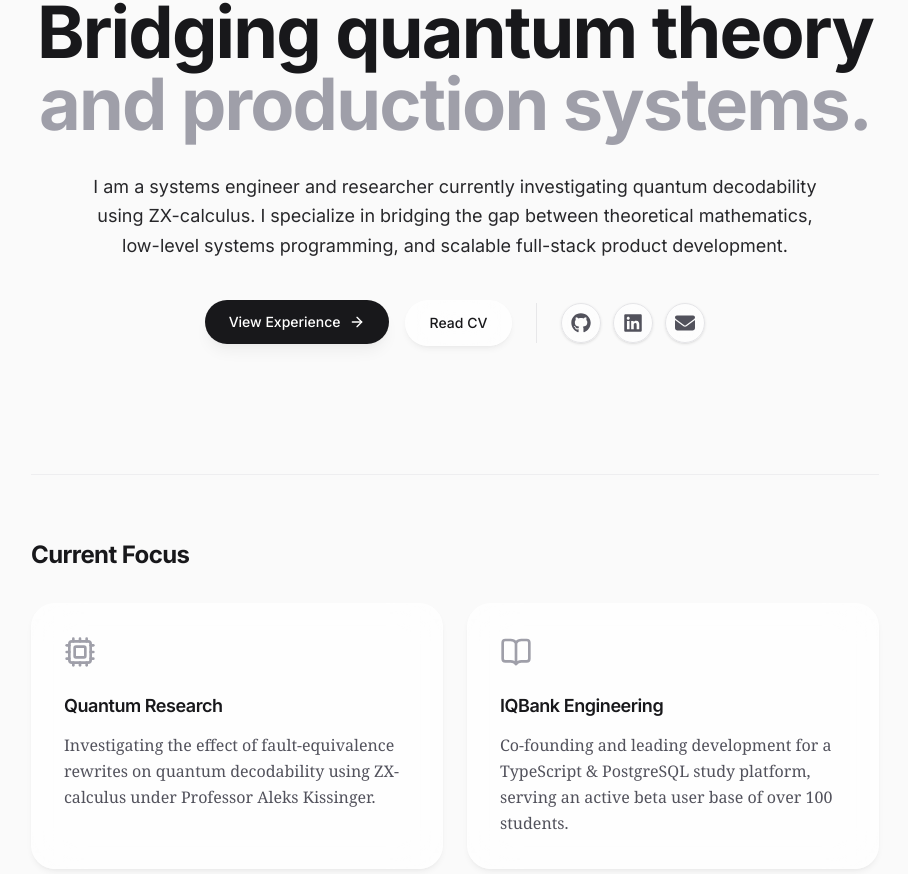
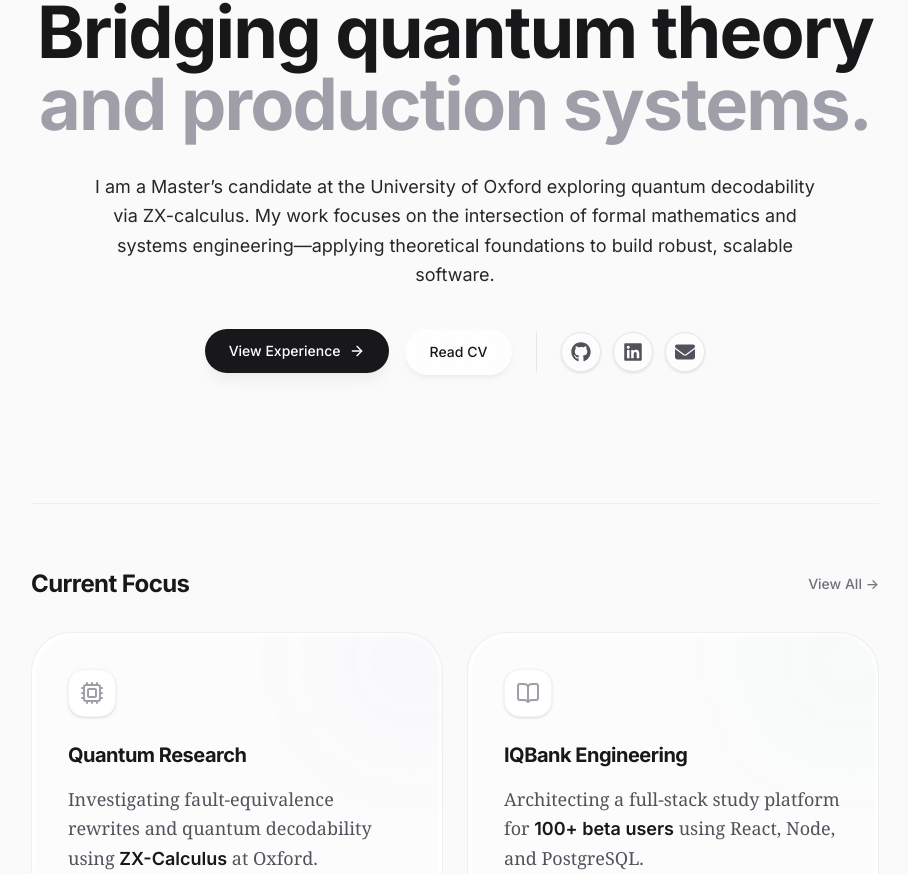
Before and after one commit to lance1416/portfolio, a React (Vite) app: page / in a window 1280 px wide. Shown: the part 242-1116 px from the top of the page, without its empty margins (185-1093 px from the left). Built offline with nearby package versions, Linux system fonts and the light colour scheme.

Commit message:
feat: improve styling

```diff
--- a/src/components/ExperienceRow.tsx
+++ b/src/components/ExperienceRow.tsx
@@ -1,13 +1,13 @@
 import { motion, type Variants } from 'framer-motion';
 import { ArrowUpRight } from 'lucide-react';
-import { SkillPill } from '@/components/SkillPill';
 import type { ExperienceItem } from '@/data/experience';
+import { SkillPill } from './SkillPill';
 
 const rowVariants: Variants = {
-  hidden: { opacity: 0, y: 20 },
+  hidden: { opacity: 0, x: -20 },
   show: {
     opacity: 1,
-    y: 0,
+    x: 0,
     transition: { type: 'spring', stiffness: 300, damping: 24 },
   },
 };
@@ -16,55 +16,87 @@ export function ExperienceRow({ job }: { job: ExperienceItem }) {
   return (
     <motion.article
       variants={rowVariants}
-      className="group relative grid grid-cols-1 md:grid-cols-4 gap-4 md:gap-8 transition-all duration-500 md:hover:!opacity-100 md:group-hover/list:opacity-30"
+      className="group/item relative flex gap-6 md:gap-8 transition-all duration-500 md:hover:opacity-100! md:group-hover/list:opacity-40"
     >
-      {/* Liquid Glass Background */}
-      <div className="absolute -inset-x-6 -inset-y-6 z-0 hidden rounded-[2rem] glass opacity-0 transition-all duration-500 group-hover:opacity-100 group-hover:scale-100 scale-95 md:block" />
+      {/* 1. The Timeline Node */}
+      <div className="relative z-20 mt-4 flex h-10 w-10 shrink-0 items-center justify-center rounded-full bg-zinc-50 dark:bg-zinc-950 md:mt-6 md:h-12 md:w-12">
+        {/* The Dot */}
+        <div
+          className="h-2.5 w-2.5 rounded-full ring-4 ring-zinc-50 transition-transform duration-500 group-hover/item:scale-150 dark:ring-zinc-950"
+          style={{ backgroundColor: job.isActive ? job.color : '#a1a1aa' }}
+        />
 
-      {/* Left Column: Dates & Company */}
-      <div className="z-10 md:col-span-1 pt-1">
-        <p className="text-sm font-semibold tracking-widest text-zinc-400 dark:text-zinc-500 uppercase">
-          {job.period}
-        </p>
+        {/* The New Soft Pulse (Replaces the old animate-ping div) */}
+        {job.isActive && (
+          <motion.div
+            className="absolute inset-0 rounded-full"
+            style={{ backgroundColor: job.color }}
+            animate={{ scale: [1, 2.5], opacity: [0.3, 0] }}
+            transition={{
+              duration: 2.5,
+              repeat: Infinity,
+              ease: 'easeOut',
+            }}
+          />
+        )}
+      </div>
 
-        {/* Conditional rendering for the company link */}
+      {/* 2. The Content Card */}
+      <div className="relative flex-1 overflow-hidden rounded-4xl border border-transparent p-6 transition-all duration-500 group-hover/item:border-zinc-200/60 group-hover/item:bg-white/40 group-hover/item:shadow-apple dark:group-hover/item:border-zinc-700/50 dark:group-hover/item:bg-zinc-900/40 md:p-8">
+        {/* The Constrained Aura Glow (Only visible on hover) */}
+        <div
+          className="absolute -right-20 -top-20 z-0 h-64 w-64 rounded-full blur-[100px] opacity-0 transition-opacity duration-700 group-hover/item:opacity-20 pointer-events-none"
+          style={{ backgroundColor: job.color || '#71717a' }}
+        />
+
+        <div className="relative z-10 flex flex-col gap-4">
+          {/* Header: Role, Company & Period */}
+          <div className="flex flex-col justify-between gap-4 sm:flex-row sm:items-start">
+            <div>
+              <h3 className="text-xl font-bold tracking-tight text-zinc-900 dark:text-zinc-50">
+                {job.role}
+              </h3>
+
+              {/* Company with Link */}
               {job.link ? (
                 <a
                   href={job.link}
                   target="_blank"
                   rel="noopener noreferrer"
-            className="group/link mt-2 md:mt-4 inline-flex items-center gap-1 font-medium text-zinc-900 dark:text-zinc-100 transition-colors hover:text-zinc-600 dark:hover:text-zinc-300"
+                  className="group/link mt-2 inline-flex items-center gap-1 font-medium text-zinc-600 transition-colors hover:text-zinc-900 dark:text-zinc-400 dark:hover:text-zinc-100"
                 >
                   {job.company}
                   <ArrowUpRight className="h-3.5 w-3.5 transition-transform group-hover/link:-translate-y-0.5 group-hover/link:translate-x-0.5" />
                 </a>
               ) : (
-          <p className="mt-2 font-medium text-zinc-900 dark:text-zinc-100 md:mt-4 transition-colors group-hover:text-black dark:group-hover:text-white">
+                <p className="mt-2 font-medium text-zinc-600 dark:text-zinc-400">
                   {job.company}
                 </p>
               )}
             </div>
 
-      {/* Right Column: Role, Description, Skills */}
-      <div className="z-10 md:col-span-3">
-        {/* Role Title (High contrast Zinc instead of purple) */}
-        <h3 className="text-xl font-bold tracking-tight text-zinc-800 dark:text-zinc-200 transition-colors duration-300 group-hover:text-zinc-950 dark:group-hover:text-white">
-          {job.role}
-        </h3>
+            {/* Period encapsulated in a sleek badge */}
+            <div className="shrink-0">
+              <span className="inline-flex rounded-full border border-zinc-200/60 bg-white/50 px-3 py-1 text-xs font-semibold tracking-widest text-zinc-500 uppercase dark:border-zinc-700/50 dark:bg-zinc-800/50 dark:text-zinc-400">
+                {job.period}
+              </span>
+            </div>
+          </div>
 
-        {/* Bullet Points */}
+          {/* Description */}
           <ul className="mt-4 space-y-4 text-zinc-600 dark:text-zinc-400">
             {job.description.map((point, index) => (
               // biome-ignore lint/suspicious/noArrayIndexKey: pre-defined, does not change dynamically
               <li key={index} className="flex items-start gap-4">
                 <svg
-                className="mt-2.5 h-1.5 w-1.5 shrink-0 fill-zinc-300 dark:fill-zinc-700 transition-colors duration-300 group-hover:fill-zinc-500 dark:group-hover:fill-zinc-400"
+                  className="mt-2.5 h-1.5 w-1.5 shrink-0 transition-colors duration-300"
                   viewBox="0 0 6 6"
-                aria-hidden="true"
+                  style={{ fill: job.isActive ? job.color : '#d4d4d8' }}
                 >
+                  <title>{job.isActive ? 'Active Role' : 'Past Role'}</title>
                   <circle cx="3" cy="3" r="3"></circle>
                 </svg>
-              <span className="leading-relaxed transition-colors duration-300 group-hover:text-zinc-800 dark:group-hover:text-zinc-200">
+                <span className="leading-relaxed group-hover/item:text-zinc-800 dark:group-hover/item:text-zinc-200 transition-colors">
                   {point}
                 </span>
               </li>
@@ -72,10 +104,11 @@ export function ExperienceRow({ job }: { job: ExperienceItem }) {
           </ul>
 
           {/* Skills */}
-        <div className="mt-8 flex flex-wrap gap-2">
+          <div className="mt-6 flex flex-wrap gap-2">
             {job.skills.map((skill) => (
-            <SkillPill key={skill} skill={skill} />
+              <SkillPill key={skill} skill={skill} activeColor={job.color} />
             ))}
+          </div>
         </div>
       </div>
     </motion.article>
--- a/src/components/ResearchComponents.tsx
+++ b/src/components/ResearchComponents.tsx
@@ -3,47 +3,107 @@ import { Award, GraduationCap } from 'lucide-react';
 import type { AwardItem, EducationItem } from '@/data/research';
 
 export const itemVariants: Variants = {
-  hidden: { opacity: 0, y: 20 },
+  hidden: { opacity: 0, x: -20 },
   show: {
     opacity: 1,
-    y: 0,
+    x: 0,
     transition: { type: 'spring', stiffness: 300, damping: 24 },
   },
 };
 
 export function EducationCard({ item }: { item: EducationItem }) {
+  const accentColor = item.color || '#71717a';
+
   return (
     <motion.article
       variants={itemVariants}
-      className="group relative flex h-full flex-col justify-between rounded-3xl border border-zinc-200 bg-white/50 p-8 transition-all duration-500 md:hover:!opacity-100 md:group-hover/grid:opacity-40 dark:border-zinc-800 dark:bg-zinc-900/30"
+      className="group/item relative flex gap-6 md:gap-8 transition-all duration-500 md:hover:opacity-100! md:group-hover/list:opacity-40"
     >
-      {/* Liquid Glass Background */}
-      <div className="absolute -inset-x-2 -inset-y-2 z-0 hidden rounded-[2.5rem] glass opacity-0 transition-all duration-500 group-hover:opacity-100 group-hover:scale-100 scale-95 md:block" />
+      {/* 1. The Timeline Node (Unchanged) */}
+      <div className="relative z-20 mt-4 flex h-10 w-10 shrink-0 items-center justify-center rounded-full bg-zinc-50 dark:bg-zinc-950 md:mt-6 md:h-12 md:w-12">
+        <div
+          className="h-2.5 w-2.5 rounded-full ring-4 ring-zinc-50 transition-transform duration-500 group-hover/item:scale-150 dark:ring-zinc-950"
+          style={{ backgroundColor: item.isActive ? accentColor : '#a1a1aa' }}
+        />
+        {item.isActive && (
+          <motion.div
+            className="absolute inset-0 rounded-full"
+            style={{ backgroundColor: accentColor }}
+            animate={{ scale: [1, 2.5], opacity: [0.3, 0] }}
+            transition={{ duration: 2.5, repeat: Infinity, ease: 'easeOut' }}
+          />
+        )}
+      </div>
 
-      <div className="z-10 relative">
-        <GraduationCap className="mb-6 h-8 w-8 text-zinc-400 transition-colors group-hover:text-zinc-900 dark:text-zinc-600 dark:group-hover:text-zinc-100" />
-        <h3 className="text-xl font-bold text-zinc-900 dark:text-zinc-50">
+      {/* 2. The Content Card */}
+      <div className="relative flex-1 overflow-hidden rounded-4xl border border-transparent p-6 transition-all duration-500 group-hover/item:border-zinc-200/60 group-hover/item:bg-white/40 group-hover/item:shadow-apple dark:group-hover/item:border-zinc-700/50 dark:group-hover/item:bg-zinc-900/40 md:p-8">
+        {/* Constrained Aura Glow */}
+        <div
+          className="absolute -right-20 -top-20 z-0 h-64 w-64 rounded-full blur-[100px] opacity-0 transition-opacity duration-700 group-hover/item:opacity-20 pointer-events-none"
+          style={{ backgroundColor: accentColor }}
+        />
+
+        <div className="relative z-10 flex flex-col gap-6">
+          {/* Header Layout: Left (Text) vs Right (Seal & Date) */}
+          <div className="flex flex-col justify-between gap-8 sm:flex-row sm:items-start">
+            {/* Left: Cap, Institution, Degree */}
+            <div className="flex-1">
+              <GraduationCap
+                className="mb-5 h-6 w-6 text-zinc-400 transition-colors duration-500 group-hover/item:text-(--accent)!"
+                style={{ '--accent': accentColor } as React.CSSProperties}
+              />
+              <h3 className="text-2xl font-bold tracking-tight text-zinc-900 dark:text-zinc-50 transition-colors duration-300">
                 {item.institution}
               </h3>
-        <p className="mt-2 text-sm font-medium text-zinc-500 dark:text-zinc-400">
+              <p className="mt-2 text-lg font-medium text-zinc-600 dark:text-zinc-400">
                 {item.degree}
-        </p>
-        <p className="mt-1 text-xs font-semibold tracking-widest text-zinc-400 uppercase">
-          {item.period}
               </p>
             </div>
 
-      <ul className="z-10 relative mt-8 space-y-3 text-sm text-zinc-600 dark:text-zinc-400">
+            {/* Right: Date Badge & Large Coat of Arms */}
+            <div className="flex shrink-0 flex-row sm:flex-col items-center sm:items-end justify-between sm:justify-start gap-6 w-full sm:w-auto">
+              {/* Date Badge */}
+              <span className="inline-flex rounded-full border border-zinc-200/60 bg-white/50 px-3 py-1 text-xs font-semibold tracking-widest text-zinc-500 uppercase dark:border-zinc-700/50 dark:bg-zinc-800/50 dark:text-zinc-400">
+                {item.period}
+              </span>
+
+              {/* Scaled-up Coat of Arms */}
+              {item.logoUrl && (
+                <img
+                  src={item.logoUrl}
+                  alt={`${item.institution} Coat of Arms`}
+                  // Scaled up to h-16/w-16 on mobile, h-20/w-20 on desktop
+                  className="h-16 w-16 object-contain grayscale opacity-30 transition-all duration-700 group-hover/item:scale-110 group-hover/item:grayscale-0 group-hover/item:opacity-100 sm:h-20 sm:w-20"
+                />
+              )}
+            </div>
+          </div>
+
+          {/* Details List */}
+          <ul className="mt-2 space-y-4 text-zinc-600 dark:text-zinc-400">
             {item.details.map((detail, i) => (
               // biome-ignore lint/suspicious/noArrayIndexKey: pre-defined, does not change dynamically
-          <li key={i} className="flex items-start gap-3">
-            <span className="mt-2 h-1 w-1 shrink-0 rounded-full bg-zinc-300 transition-colors group-hover:bg-zinc-500 dark:bg-zinc-700 dark:group-hover:bg-zinc-500" />
-            <span className="leading-relaxed transition-colors group-hover:text-zinc-800 dark:group-hover:text-zinc-200">
+              <li key={i} className="flex items-start gap-4">
+                <svg
+                  className="mt-2.5 h-1.5 w-1.5 shrink-0 transition-colors duration-300"
+                  viewBox="0 0 6 6"
+                  style={{ fill: item.isActive ? accentColor : '#d4d4d8' }}
+                >
+                  <title>
+                    {item.isActive
+                      ? 'Current Academic Pursuit'
+                      : 'Past Academic Pursuit'}
+                  </title>
+                  <circle cx="3" cy="3" r="3"></circle>
+                </svg>
+                <span className="leading-relaxed transition-colors group-hover/item:text-zinc-800 dark:group-hover/item:text-zinc-200">
                   {detail}
                 </span>
               </li>
             ))}
           </ul>
+        </div>
+      </div>
     </motion.article>
   );
 }
--- a/src/data/experience.ts
+++ b/src/data/experience.ts
@@ -6,8 +6,9 @@ export interface ExperienceItem {
   link?: string;
   description: string[];
   skills: string[];
+  color?: string;
+  isActive?: boolean;
 }
-
 export const experienceData: ExperienceItem[] = [
   {
     id: 'iqbank',
@@ -29,6 +30,8 @@ export const experienceData: ExperienceItem[] = [
       'Prisma',
       'System Architecture',
     ],
+    isActive: true,
+    color: '#3b5fb2',
   },
   {
     id: 'uoft-ta',
@@ -47,5 +50,6 @@ export const experienceData: ExperienceItem[] = [
       'Technical Writing',
       'Mentorship',
     ],
+    color: '#1E3765',
   },
 ];
--- a/src/data/projects.ts
+++ b/src/data/projects.ts
@@ -15,6 +15,7 @@ export interface ProjectItem {
   description: string[];
   skills: string[];
   imageUrl?: string;
+  color?: string;
 }
 
 export const projectsData: ProjectItem[] = [
@@ -23,6 +24,7 @@ export const projectsData: ProjectItem[] = [
     title: 'KidneyOS',
     subtitle: 'Rust-Based Toy Operating System',
     year: '2024',
+    color: '#d34516',
     imageUrl: 'projects/kidney-os.png',
     description: [
       'Took sole ownership of the complete storage subsystem beneath the VFS layer in a from-scratch Rust OS kernel.',
@@ -48,6 +50,7 @@ export const projectsData: ProjectItem[] = [
     title: 'Evogami',
     subtitle: 'Multidisciplinary Game Design Project',
     year: '2024',
+    color: '#fa5c5c',
     imageUrl: 'projects/evogami.png',
     description: [
       'Co-led a 13-person multidisciplinary team—CS students, music composers, and game designers—through the full development lifecycle of an original game.',
--- a/src/pages/Home.tsx
+++ b/src/pages/Home.tsx
@@ -55,10 +55,10 @@ export default function Home() {
           variants={itemVariants}
           className="mx-auto mt-8 prose-academic"
         >
-          I am a systems engineer and researcher currently investigating quantum
-          decodability using ZX-calculus. I specialize in bridging the gap
-          between theoretical mathematics, low-level systems programming, and
-          scalable full-stack product development.
+          I am a Master’s candidate at the University of Oxford exploring
+          quantum decodability via ZX-calculus. My work focuses on the
+          intersection of formal mathematics and systems engineering—applying
+          theoretical foundations to build robust, scalable software.
         </motion.p>
 
         <motion.div
@@ -113,42 +113,72 @@ export default function Home() {
         variants={itemVariants}
         className="mt-32 border-t border-zinc-200/50 pt-16 dark:border-zinc-800/50"
       >
+        <div className="flex items-center justify-between mb-8">
           <h2 className="text-2xl font-bold tracking-tight text-zinc-900 dark:text-zinc-50">
             Current Focus
           </h2>
+          <Link
+            to="/experience"
+            className="text-sm font-medium text-zinc-500 hover:text-zinc-900 dark:hover:text-zinc-100 transition-colors"
+          >
+            View All →
+          </Link>
+        </div>
 
-        <div className="mt-8 grid gap-6 sm:grid-cols-2">
-          {/* Highlight 1 */}
+        <div className="grid gap-6 sm:grid-cols-2">
+          {/* Highlight Card 1 */}
           <motion.div
-            whileHover={{ y: -5, scale: 1.02 }}
-            transition={{ type: 'spring', stiffness: 400, damping: 20 }}
-            className="group rounded-3xl glass p-8 transition-shadow hover:shadow-apple-lg hover:bg-white/80 dark:hover:bg-zinc-800/60"
+            whileHover={{ y: -8, scale: 1.01 }}
+            className="group relative overflow-hidden rounded-[2.5rem] border border-zinc-200/60 bg-white p-1 dark:border-zinc-800 dark:bg-zinc-900/40"
           >
-            <Cpu className="h-8 w-8 text-zinc-400 dark:text-zinc-500 mb-6 group-hover:text-zinc-900 dark:group-hover:text-zinc-100 transition-colors" />
-            <h3 className="text-lg font-semibold text-zinc-900 dark:text-zinc-50">
+            <div className="relative h-full w-full rounded-[2.2rem] bg-zinc-50/50 p-8 dark:bg-zinc-950/20">
+              {/* Animated Glow Effect */}
+              <div className="absolute -right-10 -top-10 h-32 w-32 rounded-full bg-indigo-500/5 blur-3xl transition-all duration-500 group-hover:bg-indigo-500/10" />
+
+              <div className="relative z-10">
+                <div className="mb-6 flex h-12 w-12 items-center justify-center rounded-2xl bg-white shadow-sm border border-zinc-100 dark:bg-zinc-900 dark:border-zinc-800">
+                  <Cpu className="h-6 w-6 text-zinc-400 group-hover:text-zinc-900 dark:group-hover:text-zinc-100 transition-colors" />
+                </div>
+                <h3 className="text-xl font-bold text-zinc-900 dark:text-zinc-50">
                   Quantum Research
                 </h3>
-            <p className="mt-3 font-serif text-zinc-600 dark:text-zinc-400 leading-relaxed">
-              Investigating the effect of fault-equivalence rewrites on quantum
-              decodability using ZX-calculus under Professor Aleks Kissinger.
+                <p className="mt-4 font-serif text-lg leading-relaxed text-zinc-600 dark:text-zinc-400">
+                  Investigating fault-equivalence rewrites and quantum
+                  decodability using{' '}
+                  <span className="text-zinc-900 dark:text-zinc-100 font-sans font-semibold">
+                    ZX-Calculus
+                  </span>{' '}
+                  at Oxford.
                 </p>
+              </div>
+            </div>
           </motion.div>
 
-          {/* Highlight 2 */}
+          {/* Highlight Card 2 */}
           <motion.div
-            whileHover={{ y: -5, scale: 1.02 }}
-            transition={{ type: 'spring', stiffness: 400, damping: 20 }}
-            className="group rounded-3xl glass p-8 transition-shadow hover:shadow-apple-lg hover:bg-white/80 dark:hover:bg-zinc-800/60"
+            whileHover={{ y: -8, scale: 1.01 }}
+            className="group relative overflow-hidden rounded-[2.5rem] border border-zinc-200/60 bg-white p-1 dark:border-zinc-800 dark:bg-zinc-900/40"
           >
-            <BookOpen className="h-8 w-8 text-zinc-400 dark:text-zinc-500 mb-6 group-hover:text-zinc-900 dark:group-hover:text-zinc-100 transition-colors" />
-            <h3 className="text-lg font-semibold text-zinc-900 dark:text-zinc-50">
+            <div className="relative h-full w-full rounded-[2.2rem] bg-zinc-50/50 p-8 dark:bg-zinc-950/20">
+              {/* Animated Glow Effect */}
+              <div className="absolute -right-10 -top-10 h-32 w-32 rounded-full bg-emerald-500/5 blur-3xl transition-all duration-500 group-hover:bg-emerald-500/10" />
+
+              <div className="relative z-10">
+                <div className="mb-6 flex h-12 w-12 items-center justify-center rounded-2xl bg-white shadow-sm border border-zinc-100 dark:bg-zinc-900 dark:border-zinc-800">
+                  <BookOpen className="h-6 w-6 text-zinc-400 group-hover:text-zinc-900 dark:group-hover:text-zinc-100 transition-colors" />
+                </div>
+                <h3 className="text-xl font-bold text-zinc-900 dark:text-zinc-50">
                   IQBank Engineering
                 </h3>
-            <p className="mt-3 font-serif text-zinc-600 dark:text-zinc-400 leading-relaxed">
-              Co-founding and leading development for a TypeScript & PostgreSQL
-              study platform, serving an active beta user base of over 100
-              students.
+                <p className="mt-4 font-serif text-lg leading-relaxed text-zinc-600 dark:text-zinc-400">
+                  Architecting a full-stack study platform for{' '}
+                  <span className="text-zinc-900 dark:text-zinc-100 font-sans font-semibold">
+                    100+ beta users
+                  </span>{' '}
+                  using React, Node, and PostgreSQL.
                 </p>
+              </div>
+            </div>
           </motion.div>
         </div>
       </motion.section>
```
Also changed, not shown: src/components/ProjectCard.tsx (+48 -19 lines), src/components/SkillPill.tsx (+12 -2 lines), src/data/research.ts (+9 -0 lines), src/pages/Experience.tsx (+5 -2 lines), src/pages/Research.tsx (+15 -5 lines). Lines whose indentation alone changed are shown as unchanged.
